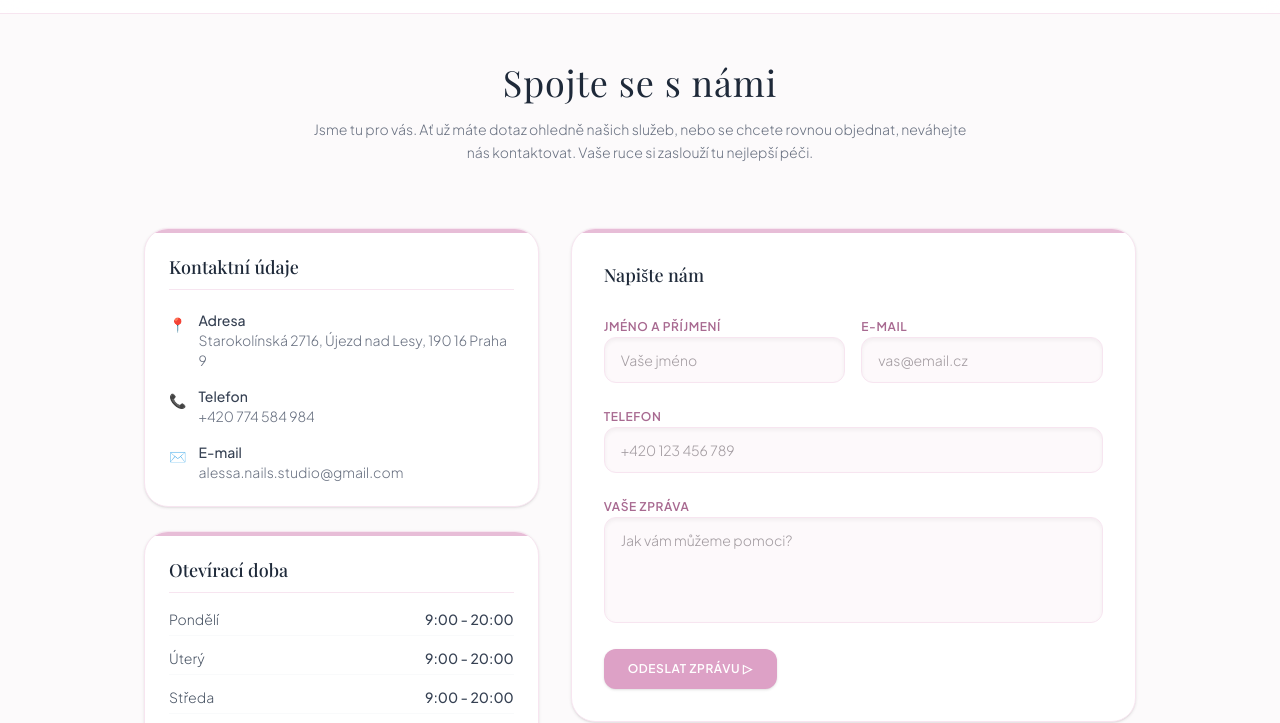
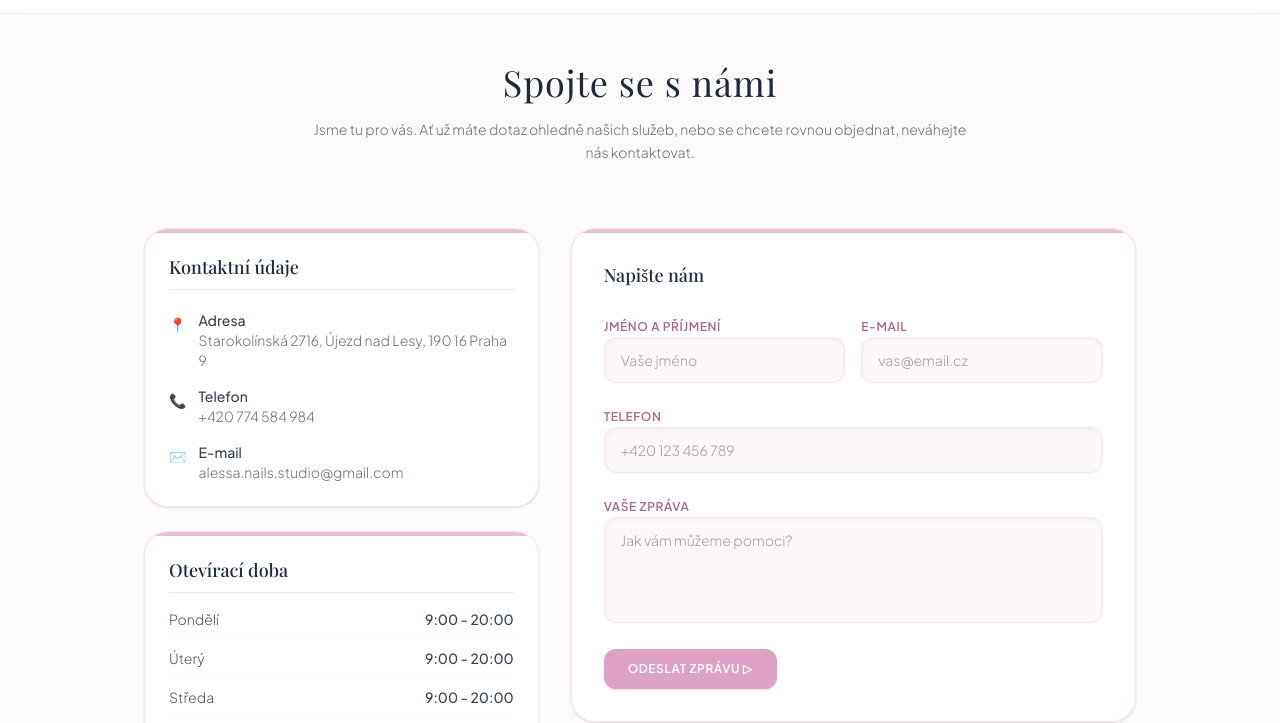
Before and after one commit to DanKoch9/NailStudio, a website: page index.html in a window 1280 px wide. Both pictures are taken after a click on the link "REZERVOVAT". Shown: the part 67-790 px from the top of the page. Drawn offline with nearby package versions, Linux system fonts and the light colour scheme; a web font is replaced by a local one.

Commit message:
MINOR CHANGES

```diff
--- a/index.html
+++ b/index.html
@@ -314,7 +314,7 @@
             <div class="text-center max-w-2xl mx-auto mb-16 space-y-4">
                 <h1 class="text-4xl font-normal tracking-wide text-gray-800">Spojte se s námi</h1>
                 <p class="text-gray-500 font-light text-sm leading-relaxed">
-                    Jsme tu pro vás. Ať už máte dotaz ohledně našich služeb, nebo se chcete rovnou objednat, neváhejte nás kontaktovat. Vaše ruce si zaslouží tu nejlepší péči.
+                    Jsme tu pro vás. Ať už máte dotaz ohledně našich služeb, nebo se chcete rovnou objednat, neváhejte nás kontaktovat.
                 </p>
             </div>
 
```
